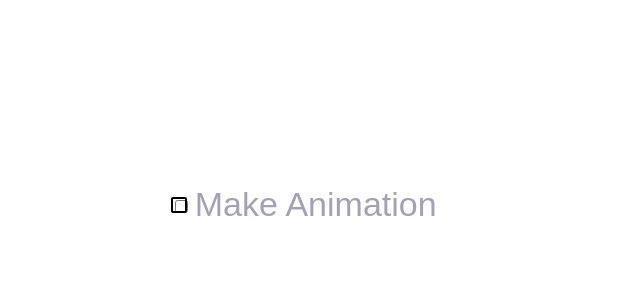
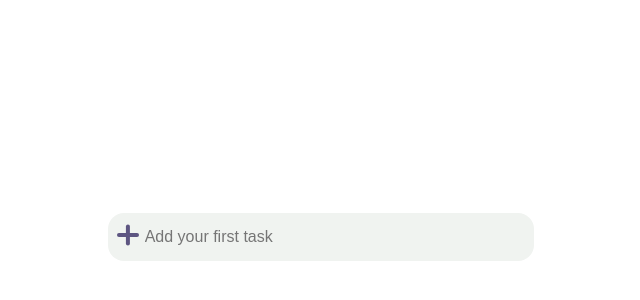
Before and after one commit to praveen-barawal/angular-add-task, an Angular app: page / in a window 1280 px wide. Shown: the part 174-474 px from the top of the page, without its empty margins (330-970 px from the left). Built offline with nearby package versions, Linux system fonts and the light colour scheme.

Commit message:
1 file modified

```diff
--- a/src/app/add-task/add-task.component.ts
+++ b/src/app/add-task/add-task.component.ts
@@ -11,11 +11,11 @@ export class AddTaskComponent {
   @Input() className: string;
   show:boolean = true;
   hideLabel:boolean = false;
-  currentState:string="inChkboxState";
+  currentState:string="open";
   isChecked:boolean = false;
 
   ngOnInit() {
-    // setTimeout(() => (this.currentState = "inInputState"), 2000);
+     setTimeout(() => (this.currentState = "inInputState"), 2000);
   }
 
   onKeypress()
```
